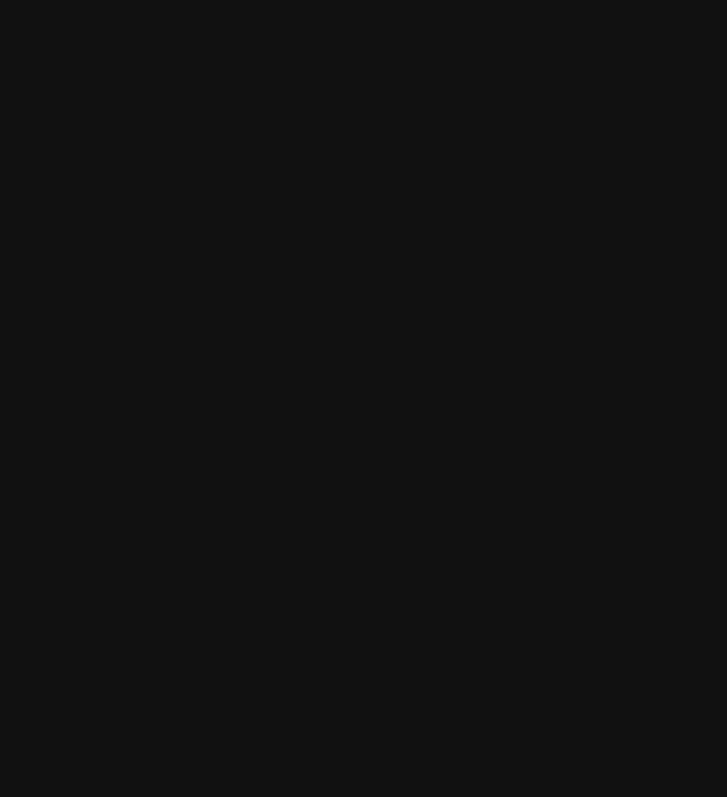
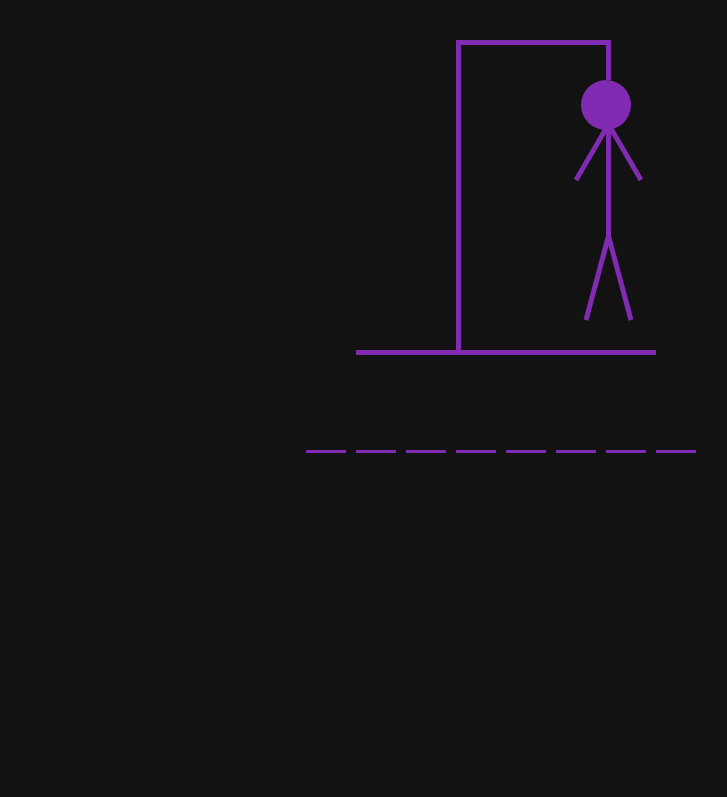
Before and after one commit to R34prZ/jogo-da-forca-ONE, a plain HTML site: page index.html in a window 1280 px wide. Shown: the top 797 px of the page, 134-861 px from the left. Drawn offline with Linux system fonts and the light colour scheme.

Commit message:
Funções para desenhar traços, forca e boneco em estado funcional

```diff
--- a/css/style.css
+++ b/css/style.css
@@ -148,16 +148,12 @@ body {
 .jogo {
     width: 100vw;
     height: 100vh;
-    display: flex;
-    justify-content: center;
-    align-items: center;
+    text-align: center;
 }
 
 #tabuleiro {
-    width: 80%;
-    height: 70%;
-    /* max-width: 1200px; */
-    /* max-height: 800px; */
+    max-width: 1200px;
+    max-height: 800px;
 }
 
 /* Estilização do footer */
@@ -223,3 +219,11 @@ footer {
 .invisivel {
     display: none;
 }
+
+
+/* @media screen and (min-device-width: 359px) and (max-device-width: 450px) {
+    #tabuleiro {
+        width: 400px;
+        height: 400px;
+    }
+} */
--- a/index.html
+++ b/index.html
@@ -46,7 +46,7 @@
         </section>
 
         <section class="jogo ">
-            <canvas id="tabuleiro"></canvas>
+            <canvas id="tabuleiro" width="1200" height="600"></canvas>
         </section>
     </main>
 
--- a/js/adicionarPalavra.js
+++ b/js/adicionarPalavra.js
@@ -1,4 +1,3 @@
-palavras = receberPalavras();
 
 function adicionarPalavra(palavra, classe) {
     palavras[classe].push(palavra);
--- a/js/desenhaTabuleiro.js
+++ b/js/desenhaTabuleiro.js
@@ -1,16 +1,13 @@
 let canvasTabuleiro = document.querySelector("#tabuleiro");
 let pincel = canvasTabuleiro.getContext("2d");
-
-const larguraCanvas = canvasTabuleiro.getBoundingClientRect().width;
-const alturaCanvas = canvasTabuleiro.getBoundingClientRect().height;
 
 pincel.fillStyle = "#802bb1";
 pincel.strokeStyle = "#802bb1";
 
 function desenhaForca() {
-    pincel.fillRect(500, 400, 300, 5); // base
-    pincel.fillRect(580, 40, 5, 360); // mastro principal
-    pincel.fillRect(580, 40, 120, 5); // topo
+    pincel.fillRect(450, 350, 300, 5); // base
+    pincel.fillRect(550, 40, 5, 310); // mastro principal
+    pincel.fillRect(550, 40, 150, 5); // topo
     pincel.fillRect(700, 40, 5, 40); // corda
 }
 
@@ -56,6 +53,32 @@ function desenhaPernaDireita() {
     pincel.stroke();
 }
 
+function desenhaTraco(palavra) {
+    let tamanhoTraco = 40;
+    let tracos = 0;
+
+    let x = 400;
+    let y = 450;
+
+    for (let i = 0; i < palavra.length; i++) {
+
+        if (palavra[i] == " " && x != 390) {
+            x += 50;
+            continue;
+        }
+
+        pincel.fillRect(x, y, tamanhoTraco, 3);
+        x += 50;
+        tracos++;
+
+        if (tracos % 8 == 0) {
+            y += 50;
+            x = 390;
+        }
+    }
+
+}
+
 desenhaForca();
 desenhaCabeca();
 desenhaCorpo();
@@ -63,3 +86,5 @@ desenhaBracoEsquerdo();
 desenhaBracoDireito();
 desenhaPernaEsquerda();
 desenhaPernaDireita();
+
+desenhaTraco("MARTELOS");
--- a/js/palavras.js
+++ b/js/palavras.js
@@ -89,6 +89,14 @@ let palavras = {
     ]
 };
 
-function receberPalavras() {
-    return palavras
+function sortearPalavra() {
+    // sorteia a categoria da palavra
+    let numCategorias = Object.keys(palavras).length;
+    let categoria = Object.keys(palavras)[Math.floor(Math.random() * numCategorias)];
+
+    // sorteia a palavra a partir do array da categoria
+    let numPalavras = palavras[categoria].length;
+    let palavra = palavras[categoria][Math.floor(Math.random() * numPalavras)];
+
+    return {"palavra": palavra, "categoria": categoria};
 }
```
